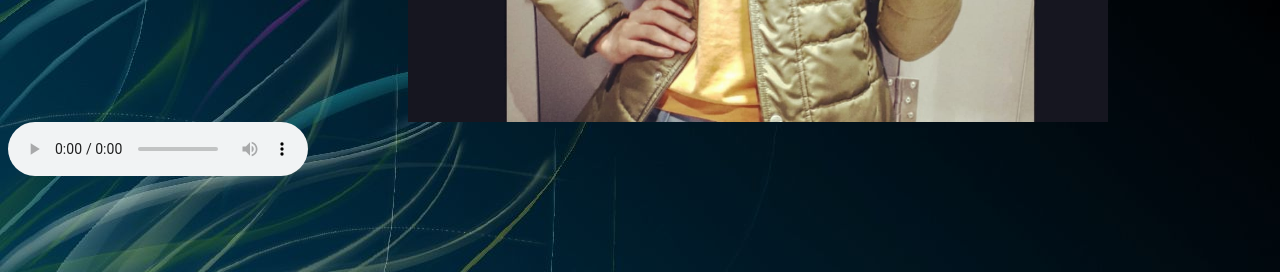
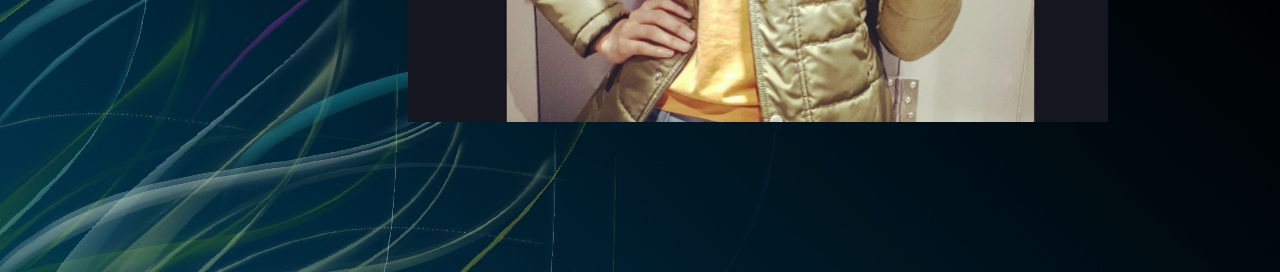
Before and after one commit to D4rk3vil/Sneha-, a plain HTML site: page 03.html in a window 1280 px wide. Shown: the part 528-800 px from the top of the page. Drawn offline with Linux system fonts and the light colour scheme.

Commit message:
Update 03.html

```diff
--- a/03.html
+++ b/03.html
@@ -36,7 +36,7 @@
   </div>
   <h1 style="font-style: ITALIC;color: white;font-size: 70px;">&nbsp;&nbsp;&nbsp;HAPPY BIRTHDAY </h1>
         </div>
-        <audio controls autoplay>
+        <audio controls autoplay hidden>
             <source src="song.mp3" type="audio/mpeg">
         </audio>
     </div>
```
